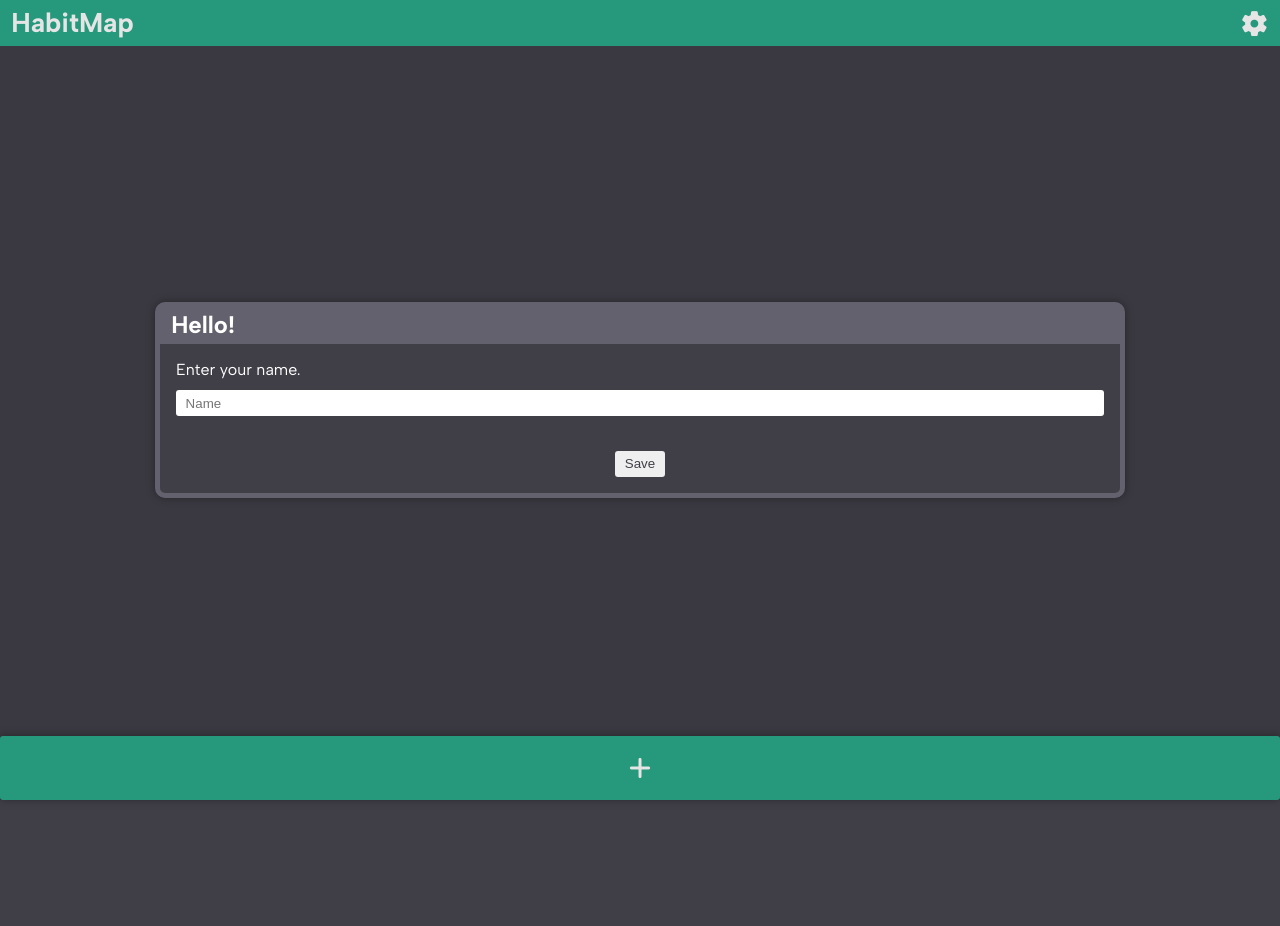
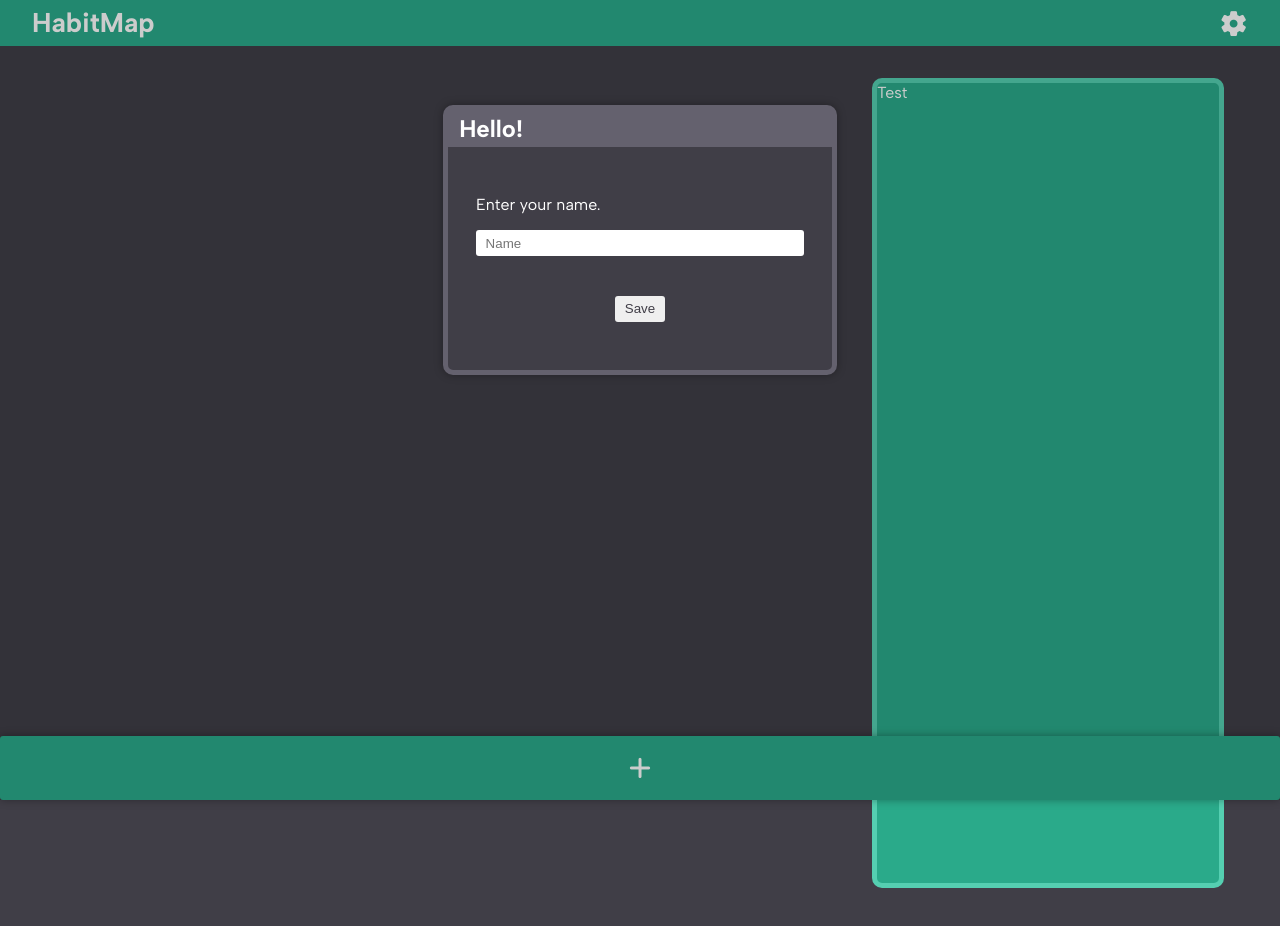
Before and after one commit to clairox/habit-map, a SvelteKit app: page / in a window 1280 px wide. Shown: the top 926 px of the page. Before the commit the page ends 800 px from the top, so only its background shows below. Built offline with nearby package versions, Linux system fonts and the light colour scheme.

Commit message:
updated styles

```diff
--- a/src/routes/+page.svelte
+++ b/src/routes/+page.svelte
@@ -5,6 +5,7 @@
 	import { colors } from '../util/colors';
 	import { habits, name, themeColor } from './stores';
 	import UserSetupModal from './Modals/UserSetupModal.svelte';
+	import Sidebar from './Sidebar.svelte';
 
 	let showNewHabitModal = false;
 	let showCreateNameModal = false;
@@ -21,6 +22,7 @@
 			<h1>hello, {$name}!</h1>
 		</section>
 	{/if}
+	<div class="content">
 		<section class="habits-section">
 			<div class="habits-content">
 				{#each $habits as habit (habit.id)}
@@ -28,6 +30,10 @@
 				{/each}
 			</div>
 		</section>
+		<section class="sidebar-section">
+			<Sidebar />
+		</section>
+	</div>
 </main>
 <div class="toolbar">
 	<button
@@ -179,5 +185,57 @@
 	.dashboard {
 		margin: auto;
 		width: 95%;
+		max-width: 1000px;
+	}
+
+	.sidebar-section {
+		display: none;
+	}
+
+	.content {
+		max-width: 1355px;
+	}
+
+	@media (min-width: 400px) {
+		main {
+			margin-left: 1rem;
+			margin-right: 1rem;
+		}
+	}
+
+	@media (min-width: 768px) {
+		:global(.form) {
+			gap: 1rem;
+		}
+
+		:global(.form-row) {
+			gap: 1.5rem;
+		}
+
+		.content {
+			display: flex;
+			flex-direction: row;
+			justify-content: center;
+			gap: 1rem;
+			width: 100%;
+		}
+
+		.habits-section {
+			flex-grow: 10;
+			max-width: 50rem;
+		}
+
+		.sidebar-section {
+			display: block;
+			flex-grow: 14;
+			max-width: 22rem;
+		}
+	}
+
+	@media (min-width: 1024px) {
+		.content {
+			margin: auto;
+			width: 95%;
+		}
 	}
 </style>
--- a/src/routes/Habit.svelte
+++ b/src/routes/Habit.svelte
@@ -184,4 +184,16 @@
 		height: 100%;
 		background-color: var(--default-accent-color);
 	}
+
+	@media (min-width: 400px) {
+		.bottom-section {
+			height: 6rem;
+		}
+	}
+
+	@media (min-width: 1024px) {
+		.bottom-section {
+			height: 9rem;
+		}
+	}
 </style>
--- a/src/routes/Modal.svelte
+++ b/src/routes/Modal.svelte
@@ -29,16 +29,25 @@
 
 <style>
 	dialog {
+		top: -40vh;
 		padding: 0;
+		width: 75vw;
+		max-width: 20rem;
 		border: 5px solid var(--default-bg-secondary-color);
 		border-radius: 10px;
-		width: 75vw;
 		background: var(--default-bg-color);
 		color: var(--default-accent-color);
 		filter: drop-shadow(0 0 4px rgba(0, 0, 0, 0.329));
 		overflow: visible;
 	}
 
+	dialog::backdrop {
+		background: rgba(0, 0, 0, 0.2);
+	}
+
+	dialog > div {
+		padding: 1.5em;
+	}
 	.inner {
 		padding: 0;
 	}
@@ -50,14 +59,25 @@
 	}
 
 	.content {
-		padding: 1rem;
+		padding: 1.5rem 1rem;
 	}
 
-	dialog::backdrop {
-		background: rgba(0, 0, 0, 0.1);
+	@media (min-width: 600px) {
+		dialog {
+			max-width: 22rem;
+		}
+		.content {
+			padding: 2rem 1.5rem;
+		}
 	}
 
-	dialog > div {
-		padding: 1.5em;
+	@media (min-width: 768px) {
+		dialog {
+			max-width: 24rem;
+		}
+
+		.content {
+			padding: 3rem 1.75rem;
+		}
 	}
 </style>
--- a/src/routes/Navbar.svelte
+++ b/src/routes/Navbar.svelte
@@ -58,4 +58,10 @@
 		background: none;
 		cursor: pointer;
 	}
+
+	@media (min-width: 768px) {
+		.nav {
+			padding: 0.4rem 2rem;
+		}
+	}
 </style>
--- a/src/routes/Sidebar.svelte
+++ b/src/routes/Sidebar.svelte
@@ -0,0 +1,11 @@
+<div class="container">Test</div>
+
+<style>
+	.container {
+		height: 100vh;
+		border: 5px solid var(--default-light-color);
+		border-radius: 10px;
+		color: #fff;
+		background-color: var(--default-primary-color);
+	}
+</style>
```
Lines whose indentation alone changed are shown as unchanged.
